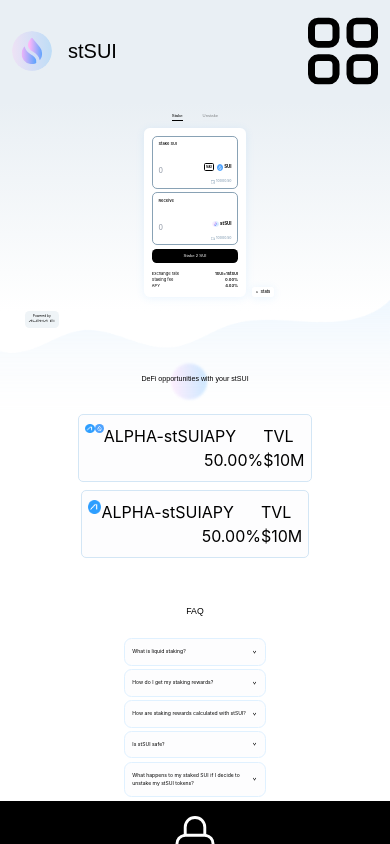
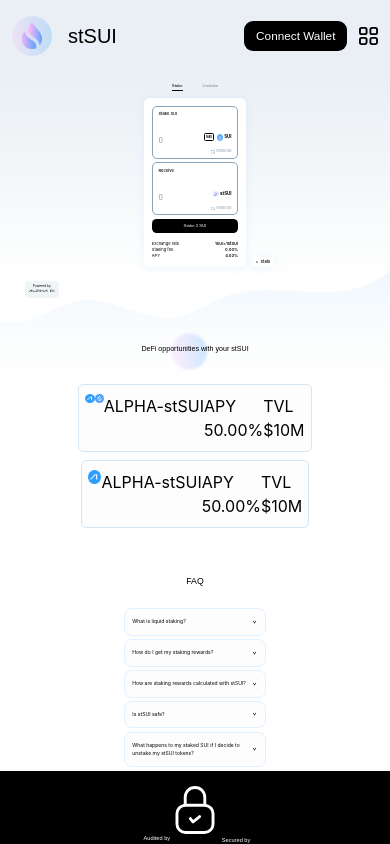
Before and after one commit to 11felix/msafe-test, a React (Create React App) app: page / in a window 390 px wide. Shown: the top 844 px of the page. Built offline with nearby package versions, Linux system fonts and the light colour scheme.

Commit message:
mobile header

```diff
--- a/src/header/Header.tsx
+++ b/src/header/Header.tsx
@@ -54,10 +54,17 @@
         </button>
       </div>
 
+      <div className="flex md:hidden">
+        <button
+          onClick={onConnectWallet}
+          className="flex items-center bg-black px-[3.02vw] py-[1.62vw] mr-[3.02vw] rounded-[2.32vw] text-white text-[3.02vw] font-poppins font-medium"
+        >
+          Connect Wallet
+        </button>
         {/* Mobile Menu Icon */}
         <button
           onClick={toggleMenu}
-        className="md:hidden text-2xl text-black focus:outline-none"
+          className="text-2xl text-black focus:outline-none"
         >
           {isOpen ? (
             <img
@@ -69,10 +76,11 @@
             <img
               src={MenuIcon}
               alt="Wallet Icon"
-            className="h-[70px] w-[70px] mr-0"
+              className="h-[4.65vw] w-[4.88vw] mr-0"
             />
           )}
         </button>
+      </div>
 
       {/* Mobile Menu */}
       {isOpen && (
--- a/tailwind.config.js
+++ b/tailwind.config.js
@@ -7,7 +7,7 @@
         poppins: ["Poppins", "sans-serif"],
         noto: ["Noto Sans", "sans-serif"],
         inter: ["Inter", "sans-serif"],
-        nebula: ['"Nebula"', "sans-serif"],
+        nebula: ["Nebula", "sans-serif"],
       },
       keyframes: {
         "slide-in": {
```
Lines whose indentation alone changed are shown as unchanged.
